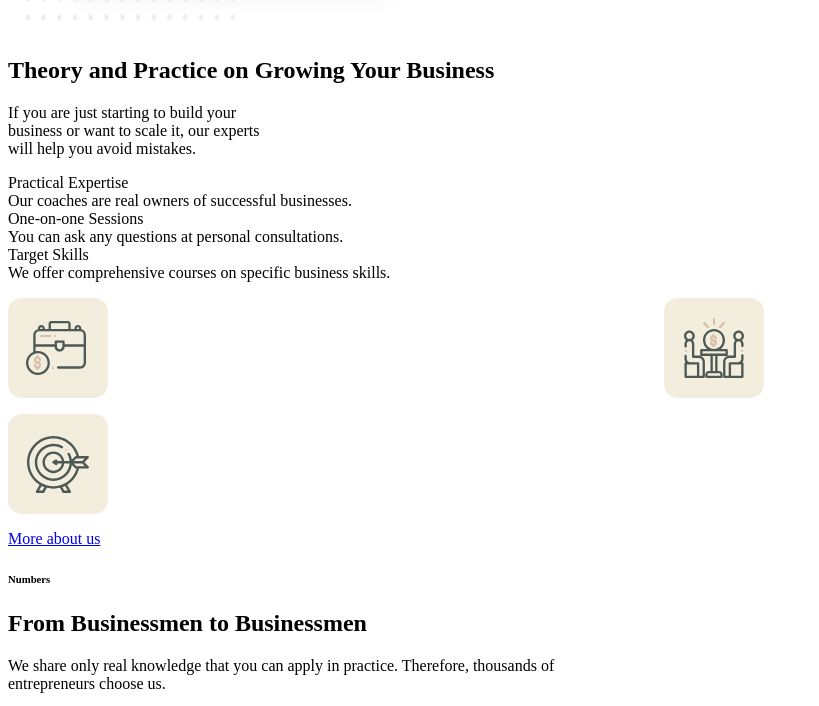
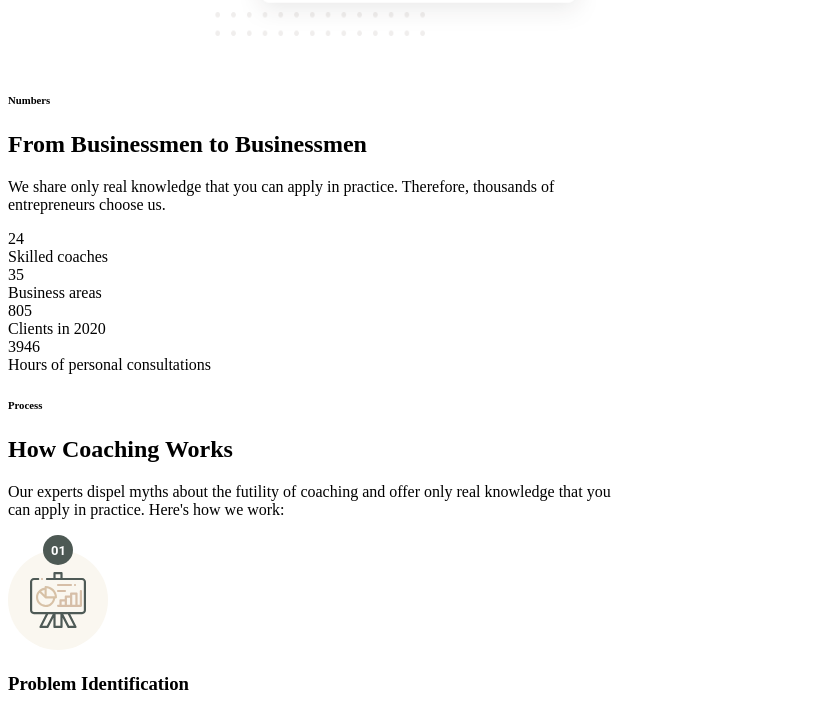
Before and after one commit to Vladyslav-Barnyi/mysite, a plain HTML site: page index.html in a window 1280 px wide. Shown: the part 1529-2235 px from the top of the page, without its empty margins (0-819 px from the left). Drawn offline with Linux system fonts and the light colour scheme.

Commit message:
Sampla Code

```diff
--- a/css/index.css
+++ b/css/index.css
@@ -1,3 +1,4 @@
+
 .logo{
     display: flex;
     margin-left: 20px;
@@ -16,6 +17,9 @@
     margin-left : 280px;
     margin-bottom: 150px;
 }
+.products-carousel{
+    margin-left: 45%;
+}
 .buttonOne {
   color: #fff;
   text-decoration: none;
@@ -30,7 +34,7 @@ a.buttonOne:active { background: rgb(75, 255, 135); }
 
 .part1 {
     color: rgb(59, 25, 25);
-    background-image : url('../img/smbwhohelp.jfif') ;
+    background: linear-gradient(rgba(0, 0, 0, 0.5), rgba(0, 0, 0, 0.5)),  url('../img/smbwhohelp.jfif') ;
     display : block;
 }
 
@@ -52,21 +56,14 @@ a.buttonOne:active { background: rgb(75, 255, 135); }
 
 }
 
-@media screen {
 
-    max-width: 600px;
+.part2{
     display: flex;
-    margin-left: 320px;
-}
-.part{
+    margin-left: 15%;
 
 }
 
-.photo{
-    display: grid;
-  grid-template-columns: 50vw 50vw;
-  grid-gap: 1rem;
+.omg{
+    display: table-column-group;
+
 }
-.omg{
-    margin-right: 250px;
-}
--- a/index.html
+++ b/index.html
@@ -4,7 +4,6 @@
         <meta charset="UTF-8">
         <meta name="viewport" content="width=device-width, initial-scale=1.0">
         <title>Business</title>
-
 <link rel="stylesheet" href="css/index.css">
 <link  rel="icon"  href="img/morty.svg">
     </head>
@@ -48,33 +47,37 @@
 
         </header>
         <main>
+            <h6 id="aboutus" style="margin-left: 45%;">WHY CHOOSE US</h6>
             <div class = "part2">
             <p>
-            <h6 id="aboutus">WHY CHOOSE US</h6>
+
             <img src="img/inmain.png" width="450" height="600" alt="main" margin-left=150px>
             <div class ="omg">
             <h2>Theory and Practice on Growing Your Business</h2>
-            <p>
+            <p >
                 If you are just starting to build your<br>
                 business or want to scale it, our experts<br>will help you avoid mistakes.
 
             </p>
             <p>
+                <div class ="photo" style="margin-right: 35%; display: table-column-group;">
+                    <img src="img/blya.svg" alt="nothingimportant">
+                    <img src="img/blya2.svg" alt="nothingimportant">
+                    <img src="img/blya3.svg" alt="nothingimportant">
 
+                </div>
                 Practical Expertise <br>
                 Our coaches are real owners of successful businesses.<br>
                 One-on-one Sessions<br>
                 You can ask any questions at personal consultations.<br>
                 Target Skills<br>
                 We offer comprehensive courses on specific business skills.<br>
-                <div class ="photo">
-                <img src="img/blya.svg" alt="nothingimportant">
-                <img src="img/blya2.svg" alt="nothingimportant">
-                <img src="img/blya3.svg" alt="nothingimportant">
-                </div>
+                <a href="#moreaboutus" class="buttonTwo" style="display: flex;">More about us</a>
+            </div>
+
             </p>
-            <a href="#moreaboutus" class="buttonTwo">More about us</a>
-            </div>
+
+
         </div>
             <section>
                 <h6 id="numbers"> Numbers</h6>
--- a/js/carousel.js
+++ b/js/carousel.js
@@ -1,11 +1,11 @@
 const images = [
-    "../img/logo1.png",
-    "../img/logo2.png",
-    "../img/logo3.png",
-    "../img/logo4.png",
-    "../img/logo5.png",
-    "../img/logo6.png",
-    "../img/logo7.png"
+    "img/logo1.png",
+    "img/logo2.png",
+    "img/logo3.png",
+    "img/logo4.png",
+    "img/logo5.png",
+    "img/logo6.png",
+    "img/logo7.png"
 ]
 let currentSlide = 0;
 
```
